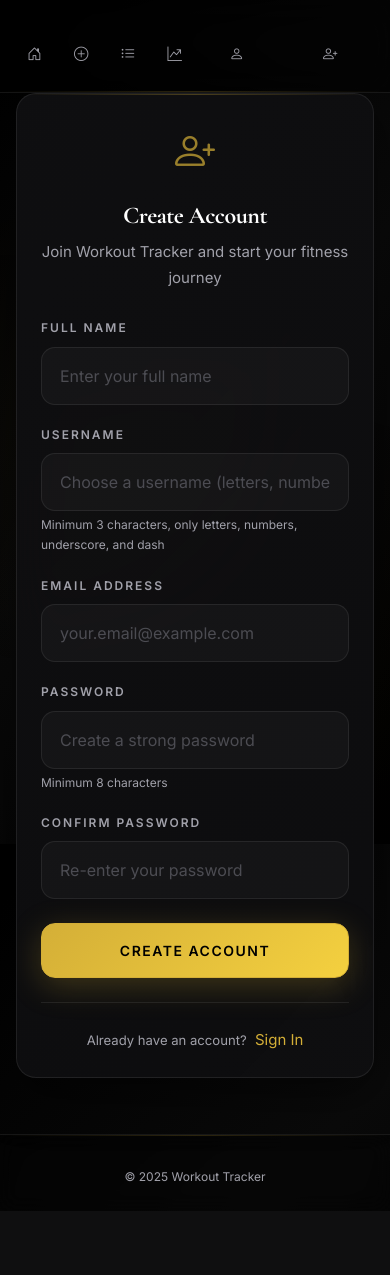
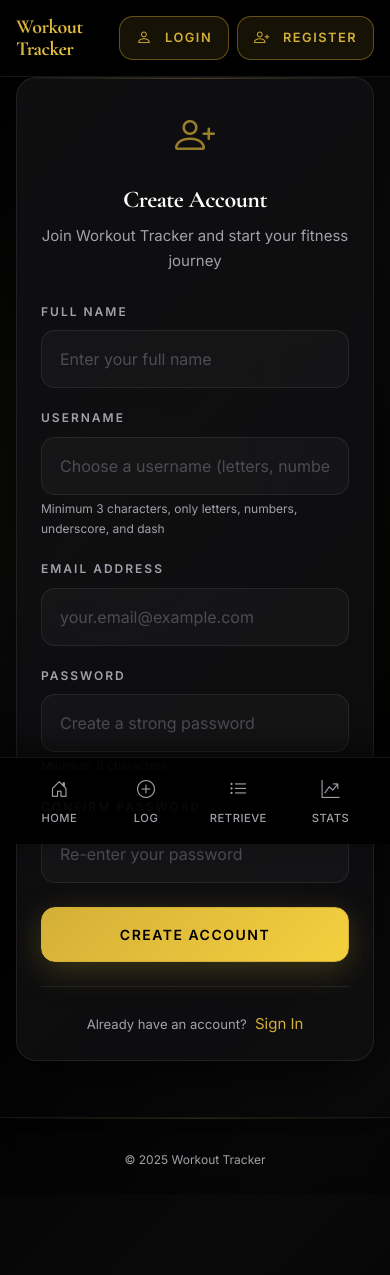
Before and after one commit to Harsh-0024/workout_logger_, a Flask app: page /register in a window 390 px wide. Before the commit the page ends 1211 px from the top, so only its background shows below. Run offline with Flask 3, Linux system fonts and the light colour scheme; parts of the project's set-up code (start-up, migrations or seed data) failed here and were passed over.

Commit message:
header improvement in mobile, recent workouts now clickable

```diff
--- a/templates/base.html
+++ b/templates/base.html
@@ -717,37 +717,61 @@
                 margin-bottom: var(--space-sm);
             }
 
-            /* Mobile Navigation */
-            .navbar {
-                padding: var(--space-md) 0;
+            /* Mobile Header */
+            .mobile-header {
+                background: rgba(0, 0, 0, 0.95);
+                border-bottom: 1px solid var(--border-subtle);
+                position: sticky;
+                top: 0;
+                z-index: 100;
             }
 
-            .navbar-nav {
-                flex-direction: row;
-                justify-content: space-around;
-                width: 100%;
-                gap: 0;
+            /* Mobile Bottom Navigation */
+            body {
+                padding-bottom: 80px;
             }
 
-            .nav-link {
-                font-size: 0.75rem;
-                padding: 10px 8px !important;
-                flex: 1;
-                text-align: center;
-                min-height: 44px;
+            .mobile-bottom-nav {
+                position: fixed;
+                bottom: 0;
+                left: 0;
+                right: 0;
+                background: rgba(0, 0, 0, 0.95);
+                border-top: 1px solid var(--border-subtle);
+                padding: 8px 0 calc(8px + env(safe-area-inset-bottom));
+                box-shadow: 0 -10px 30px rgba(0, 0, 0, 0.5);
+                z-index: 100;
+            }
+
+            .mobile-nav-item {
                 display: flex;
                 flex-direction: column;
                 align-items: center;
                 justify-content: center;
                 gap: 4px;
+                padding: 8px 12px;
+                color: var(--text-muted);
+                text-decoration: none;
+                transition: all var(--transition-base);
+                border-radius: 12px;
+                min-width: 70px;
             }
 
-            .nav-link i {
-                font-size: 1.1rem;
+            .mobile-nav-item i {
+                font-size: 1.5rem;
             }
 
-            .nav-link::after {
-                display: none; /* Hide underline on mobile */
+            .mobile-nav-item span {
+                font-size: 0.7rem;
+                font-weight: 500;
+                text-transform: uppercase;
+                letter-spacing: 0.5px;
+            }
+
+            .mobile-nav-item:hover,
+            .mobile-nav-item:active {
+                color: var(--gold-primary);
+                background: rgba(212, 175, 55, 0.1);
             }
 
             /* Mobile Stat Cards */
@@ -1031,7 +1055,34 @@
     </style>
 </head>
 <body>
-    <nav class="navbar navbar-expand">
+    <!-- Mobile Top Header -->
+    <div class="mobile-header d-sm-none">
+        <div class="container d-flex justify-content-between align-items-center gap-2" style="padding: 16px;">
+            <h1 class="mb-0" style="font-size: 1.25rem; font-weight: 700; background: linear-gradient(135deg, var(--gold-primary) 0%, var(--gold-bright) 100%); -webkit-background-clip: text; -webkit-text-fill-color: transparent; background-clip: text; letter-spacing: -0.5px;">Workout Tracker</h1>
+            <div class="d-flex gap-2">
+            {% if current_user.is_authenticated %}
+                {% if current_user.is_admin() %}
+                    <a href="{{ url_for('admin_dashboard') }}" class="btn btn-sm" style="padding: 8px 16px; font-size: 0.8rem; background: rgba(212, 175, 55, 0.1); border: 1px solid var(--border-gold); color: var(--gold-primary);">
+                        <i class="bi bi-shield-lock me-1"></i>Admin
+                    </a>
+                {% endif %}
+                <a href="{{ url_for('logout') }}" class="btn btn-sm" style="padding: 8px 16px; font-size: 0.8rem; background: rgba(212, 175, 55, 0.1); border: 1px solid var(--border-gold); color: var(--gold-primary);">
+                    <i class="bi bi-box-arrow-right me-1"></i>Logout
+                </a>
+            {% else %}
+                <a href="{{ url_for('login') }}" class="btn btn-sm" style="padding: 8px 16px; font-size: 0.8rem; background: rgba(212, 175, 55, 0.1); border: 1px solid var(--border-gold); color: var(--gold-primary);">
+                    <i class="bi bi-person me-1"></i>Login
+                </a>
+                <a href="{{ url_for('register') }}" class="btn btn-sm" style="padding: 8px 16px; font-size: 0.8rem; background: rgba(212, 175, 55, 0.1); border: 1px solid var(--border-gold); color: var(--gold-primary);">
+                    <i class="bi bi-person-plus me-1"></i>Register
+                </a>
+            {% endif %}
+            </div>
+        </div>
+    </div>
+
+    <!-- Desktop Navigation -->
+    <nav class="navbar navbar-expand d-none d-sm-block">
         <div class="container">
             <div class="navbar-nav mx-auto gap-2 gap-md-4">
                 <a class="nav-link" href="/">
@@ -1077,6 +1128,30 @@
         </div>
     </nav>
 
+    <!-- Mobile Bottom Navigation -->
+    <nav class="mobile-bottom-nav d-sm-none">
+        <div class="container">
+            <div class="d-flex justify-content-around align-items-center">
+                <a class="mobile-nav-item" href="/">
+                    <i class="bi bi-house-door"></i>
+                    <span>Home</span>
+                </a>
+                <a class="mobile-nav-item" href="/log">
+                    <i class="bi bi-plus-circle"></i>
+                    <span>Log</span>
+                </a>
+                <a class="mobile-nav-item" href="/retrieve/categories">
+                    <i class="bi bi-list-ul"></i>
+                    <span>Retrieve</span>
+                </a>
+                <a class="mobile-nav-item" href="/stats">
+                    <i class="bi bi-graph-up-arrow"></i>
+                    <span>Stats</span>
+                </a>
+            </div>
+        </div>
+    </nav>
+
     <div class="container mb-5">
         <!-- Flash Messages -->
         {% with messages = get_flashed_messages(with_categories=true) %}
```
Also changed, not shown: templates/index.html (+5 -5 lines), templates/retrieve_step3.html (+5 -5 lines), templates/workout_detail.html (added, +48 -0 lines), workout_tracker/routes/workouts.py (+75 -2 lines).
